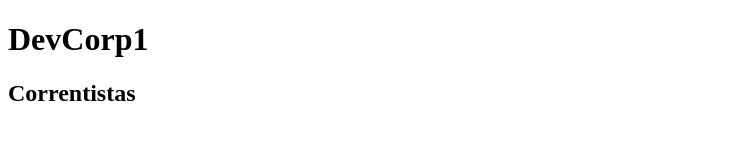
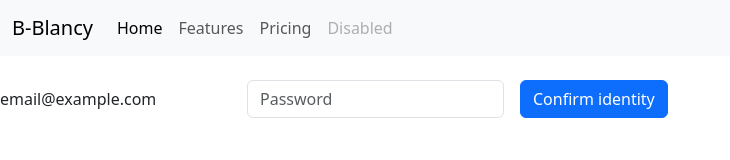
Before and after one commit to esteffanys/devcorp1, a website: page index.html in a window 1280 px wide. Shown: the whole page, without its empty margins (0-730 px from the left). Drawn offline with nearby package versions, Linux system fonts and the light colour scheme; no server answers.

Commit message:
add sign-in

```diff
--- a/index.html
+++ b/index.html
@@ -4,16 +4,58 @@
     <meta charset="UTF-8">
     <meta http-equiv="X-UA-Compatible" content="IE=edge">
     <meta name="viewport" content="width=device-width, initial-scale=1.0">
+    <link href="https://cdn.jsdelivr.net/npm/bootstrap@5.3.0-alpha1/dist/css/bootstrap.min.css" rel="stylesheet" integrity="sha384-GLhlTQ8iRABdZLl6O3oVMWSktQOp6b7In1Zl3/Jr59b6EGGoI1aFkw7cmDA6j6gD" crossorigin="anonymous">
     <title>Document</title>
 </head>
 <body>
-    <h1>DevCorp1</h1>
-    <h2>Correntistas</h2>
 
     <!-- <button type="submit" onclick="trazerRepositorio()">Pesquisar</button> -->
-    <ul id="repos"></ul>
-    <p id="nome"></p>
+    <!-- <ul id="repos"></ul>
+    <p id="nome"></p> -->
+
+    <nav class="navbar navbar-expand-lg bg-body-tertiary">
+        <div class="container-fluid">
+          <a class="navbar-brand" href="teste.html">B-Blancy</a>
+          <button class="navbar-toggler" type="button" data-bs-toggle="collapse" data-bs-target="#navbarNav" aria-controls="navbarNav" aria-expanded="false" aria-label="Toggle navigation">
+            <span class="navbar-toggler-icon"></span>
+          </button>
+          <div class="collapse navbar-collapse" id="navbarNav">
+            <ul class="navbar-nav">
+              <li class="nav-item">
+                <a class="nav-link active" aria-current="page" href="teste.html">Home</a>
+              </li>
+              <li class="nav-item">
+                <a class="nav-link" href="#">Features</a>
+              </li>
+              <li class="nav-item">
+                <a class="nav-link" href="#">Pricing</a>
+              </li>
+              <li class="nav-item">
+                <a class="nav-link disabled">Disabled</a>
+              </li>
+            </ul>
+          </div>
+        </div>
+      </nav>
+<br>
+      <form class="row containertext-center g-3">
+        <div class="col-auto">
+          <label for="staticEmail2" class="visually-hidden">Email</label>
+
+          <input type="text" readonly class="form-control-plaintext" id="staticEmail2" value="email@example.com">
+        </div>
+
+        <div class="col-auto">
+          <label for="inputPassword2" class="visually-hidden">Password</label>
+          <input type="password" class="form-control" id="inputPassword2" placeholder="Password">
+        </div>
+        <div class="col-auto">
+          <button type="submit" class="btn btn-primary mb-3">Confirm identity</button>
+        </div>
+      </form>
+
     <script src="https://unpkg.com/axios/dist/axios.min.js"></script>
+    <script src="https://cdn.jsdelivr.net/npm/bootstrap@5.3.0-alpha1/dist/js/bootstrap.bundle.min.js" integrity="sha384-w76AqPfDkMBDXo30jS1Sgez6pr3x5MlQ1ZAGC+nuZB+EYdgRZgiwxhTBTkF7CXvN" crossorigin="anonymous"></script>
     <script src="main.js"></script>
 </body>
 </html>
```
Also changed, not shown: teste.html (added, +12 -0 lines).
